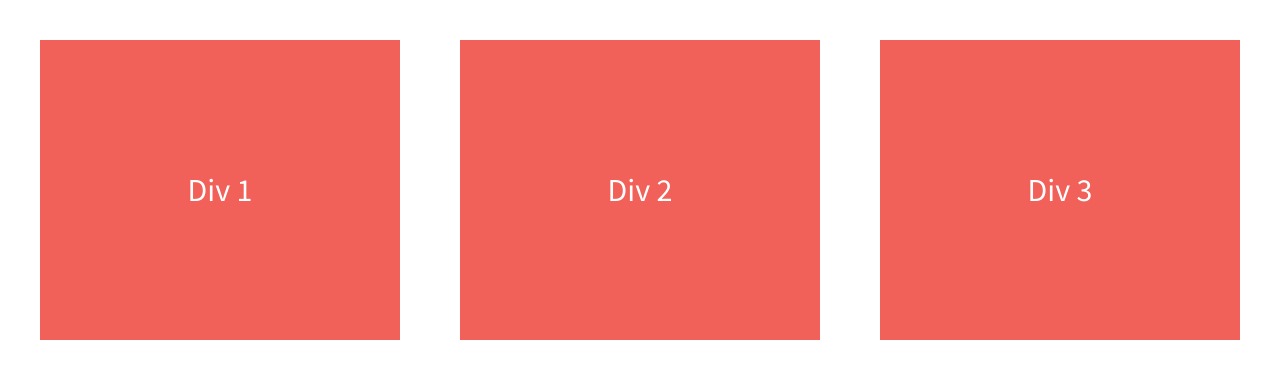
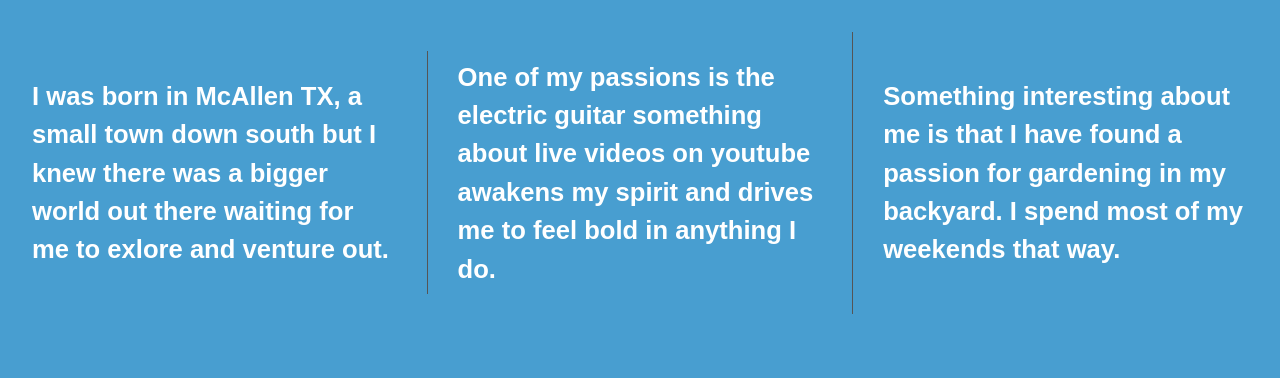
Before and after one commit to GitAndreag/dics-flexbox, a plain HTML site: page index.html in a window 1280 px wide. Drawn offline with nearby package versions, Linux system fonts and the light colour scheme.

Commit message:
Added color and text

```diff
--- a/css/main.css
+++ b/css/main.css
@@ -97,21 +97,25 @@ textarea {
 
 
 html {
-  background-color: #fff;
+  background-color: rgb(72, 158, 208);
   height: 100%;
   width: 100%;
 }
 
 body {
   font-family: 'Source Sans Pro', sans-serif;
+  font-weight: 700;
   padding: 2em;
-  font-size: 1.25em;
+  color:#fff;
   height: 100%;
 }
 
 .wrapper {
   display: flex;
-  justify-content: space-between;/*add display:flex and set justify-content to space-between*/
+  flex-flow: row wrap;
+  justify-content: space-between;
+  align-items: center;
+  /*add display:flex and set justify-content to space-between*/
 
 }
 
@@ -122,12 +126,14 @@ body {
   color: #fff;
   line-height: 1.5em;
   font-size: 1.6em;
-  background-color: #f16059;
   width: 30%;
-  height: 300px;
+  height: auto;
 }
 
-
+.wrapper-span {
+    font-family: 'Lora', sans-serif;
+    font-size: 1.3em;
+}
 
 
 /* ==========================================================================
@@ -209,6 +215,18 @@ body {
    These examples override the primary ('mobile first') styles.
    Modify as content requires.
    ========================================================================== */
+
+@media all and (min-width: 1200px) {
+    .div-1, .div-2, .div-3 {
+        flex-basis: 30%;
+      }
+
+
+    .div-1, .div-2 {
+      border-right: 1px solid #555;
+      padding-right: 30px;
+    }
+}
 
 @media print,
        (-webkit-min-device-pixel-ratio: 1.25),
--- a/index.html
+++ b/index.html
@@ -3,7 +3,7 @@
     <head>
         <meta charset="utf-8">
         <meta http-equiv="x-ua-compatible" content="ie=edge">
-        <title>Make me into a grid!</title>
+        <title>Get to know me!</title>
         <meta name="description" content="">
         <meta name="viewport" content="width=device-width, initial-scale=1">
 
@@ -14,8 +14,7 @@
         <link rel="stylesheet" href="css/main.css">
         <script src="js/vendor/modernizr-2.8.3.min.js"></script>
         <link href='http://fonts.googleapis.com/css?family=Lora:700' rel='stylesheet' type='text/css'>
-        <link href='http://fonts.googleapis.com/css?family=Source+Sans+Pro:400,700' rel='stylesheet' type='text/css'>
-    </head>
+        </head>
     <body>
         <!--[if lt IE 8]>
             <p class="browserupgrade">You are using an <strong>outdated</strong> browser. Please <a href="http://browsehappy.com/">upgrade your browser</a> to improve your experience.</p>
@@ -23,13 +22,13 @@
 
         <section class="wrapper">
             <div class="div-1">
-                Div 1
+                <p>I was born in McAllen TX, a small town down south but I knew there was a <span>bigger world</span> out there waiting for me to exlore and venture out. </p>
             </div>
             <div class="div-2">
-                Div 2
+                <p> One of my passions is the electric guitar something about live videos on youtube awakens my spirit and drives me to feel bold in anything I do.</p>
             </div>
             <div class="div-3">
-                Div 3
+                <p> Something interesting about me is that I have found a passion for gardening in my backyard. I spend most of my weekends that way.</p>
             </div>
         </section>
 
```
